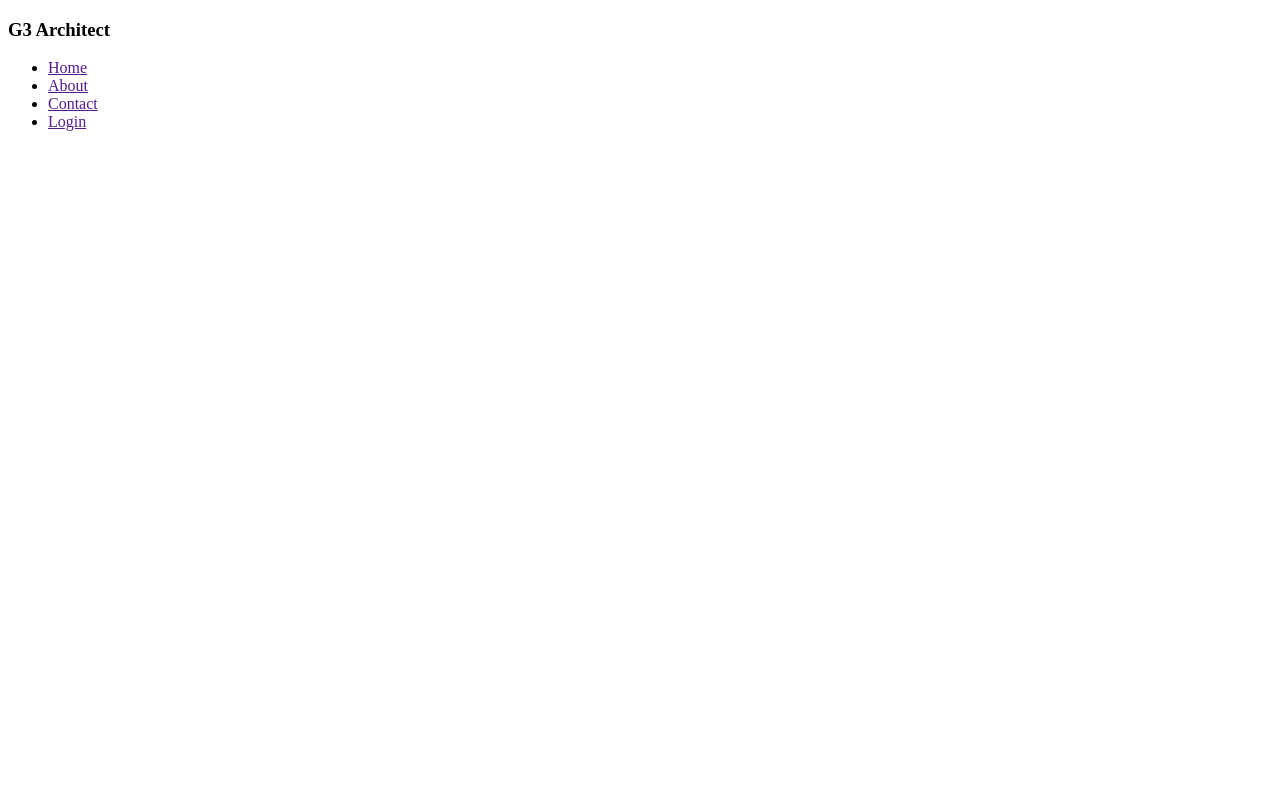
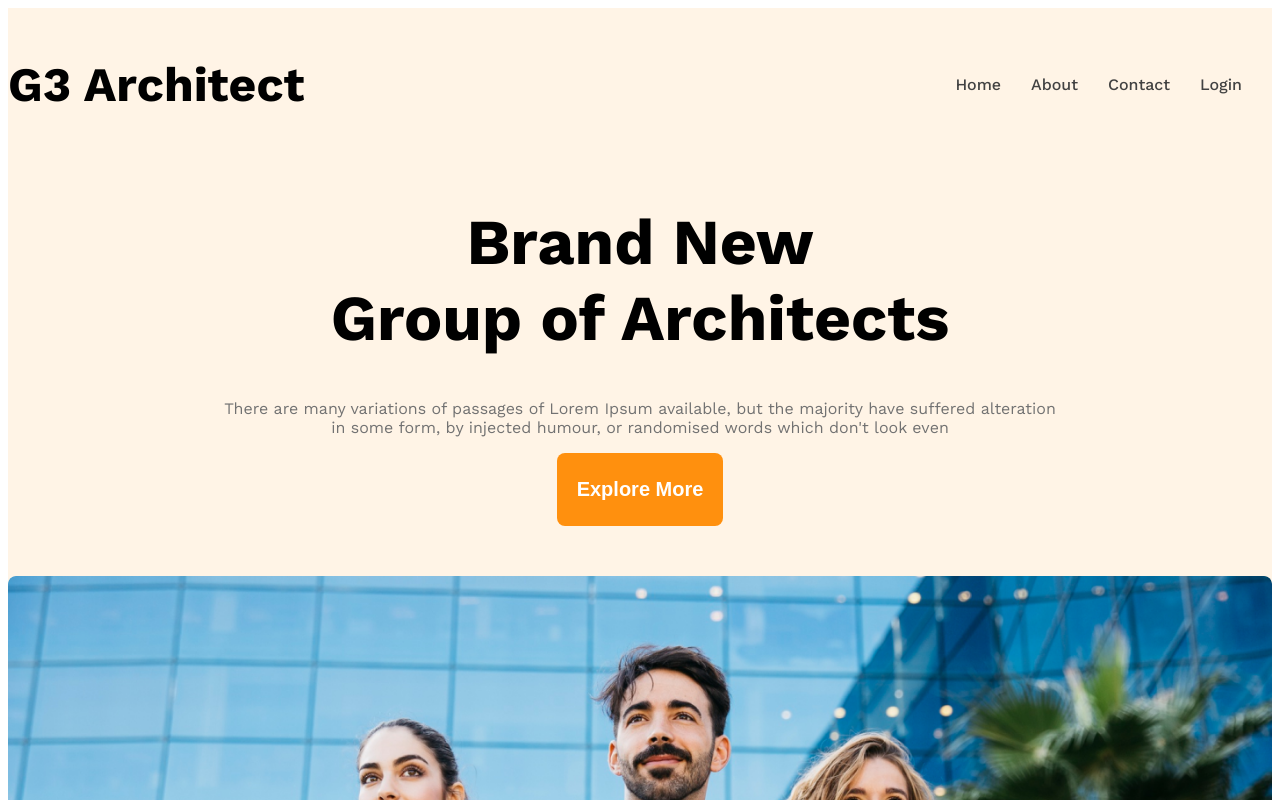
Before and after one commit to Ujjal-web/g3-arch-responsive-web, a plain HTML site: page index.html in a window 1280 px wide. Shown: the top 800 px of the page. Drawn offline with nearby package versions, Linux system fonts and the light colour scheme.

Commit message:
header section done

```diff
--- a/index.html
+++ b/index.html
@@ -4,18 +4,27 @@
     <meta charset="UTF-8">
     <meta name="viewport" content="width=device-width, initial-scale=1.0">
     <title>G3 Architect</title>
+    <link rel="stylesheet" href="styles/g3-architect.css">
 </head>
-<body>
-    <header>
-        <nav class="navbar">
+<body class="work-sans-normal">
+    <header class="bg-color">
+        <nav class="navbar display-flex">
             <h3 class="brand">G3 Architect</h3>
-            <ul class="nav-links">
-                <li class="nav-item"><a href="" class="nav-link">Home</a></li>
-                <li class="nav-item"><a href="" class="nav-link">About </a></li>
-                <li class="nav-item"><a href="" class="nav-link">Contact</a></li>
-                <li class="nav-item"><a href="" class="nav-link">Login</a></li>
+            <ul class="nav-links display-flex">
+                <li class="nav-item"><a href="" class="nav-link text-gray-2">Home</a></li>
+                <li class="nav-item"><a href="" class="nav-link text-gray-2">About </a></li>
+                <li class="nav-item"><a href="" class="nav-link text-gray-2">Contact</a></li>
+                <li class="nav-item"><a href="" class="nav-link text-gray-2">Login</a></li>
             </ul>
         </nav>
+        <div class="banner">
+           <div class="banner-content">
+                <h1 class="banner-title">Brand New<br>Group of Architects</h1>
+                <p class="banner-description text-gray-3">There are many variations of passages of Lorem Ipsum available, but the majority have suffered alteration in some form, by injected humour, or randomised words which don't look even</p>
+                <button class="btn-primary">Explore More</button>
+            </div>
+            <img class="banner-image" src="images/banner.png" alt="A picture of three Architects">
+        </div>
     </header>
     <main>
 
--- a/styles/g3-architect.css
+++ b/styles/g3-architect.css
@@ -8,3 +8,76 @@
   font-weight: 400;
   font-style: normal;
 }
+/* shared style */
+.display-flex {
+    display: flex;
+}
+.btn-primary {
+    background-color: #FF900E;
+    border: none;
+    border-radius: 8px;
+    color: #FFFFFF;
+    font-weight: 600;
+    font-size: 1.25rem;
+    padding: 25px 20px;
+}
+/* dark 02 */
+.text-gray-2 {
+     color: #424242;
+}
+/* dark 03 */
+.text-gray-3 {
+    color: #727272;
+}
+.bg-color {
+    background-color: rgba(255, 144, 14, 0.1);
+}
+
+/* header style */
+/* navbar related style */
+.navbar {
+    justify-content: space-between;
+    align-items: center;
+}
+.brand {
+    font-weight: 700;
+    font-size: 3rem;
+}
+.nav-links {
+    display: flex;
+}
+.nav-item {
+    list-style: none;
+    margin-right: 30px;
+}
+.nav-link {
+    text-decoration: none;
+    font-weight: 500;
+}
+.navbar, .banner {
+    max-width: 1440px;
+    margin: 0 auto;
+}
+/* banner styles */
+.banner-content {
+    max-width: 850px;
+    margin: 0 auto;
+    text-align: center;
+    margin-bottom: 50px;
+}
+.banner-title {
+    font-size: 4rem;
+    font-weight: 700;
+}
+.banner-image {
+    width: 100%;
+    border-radius: 8px;
+}
+
+/* responsive styles with media query */
+@media screen and (max-width: 576px) {
+    .navbar, .nav-links {
+        flex-direction: column;
+    }
+
+}
```
